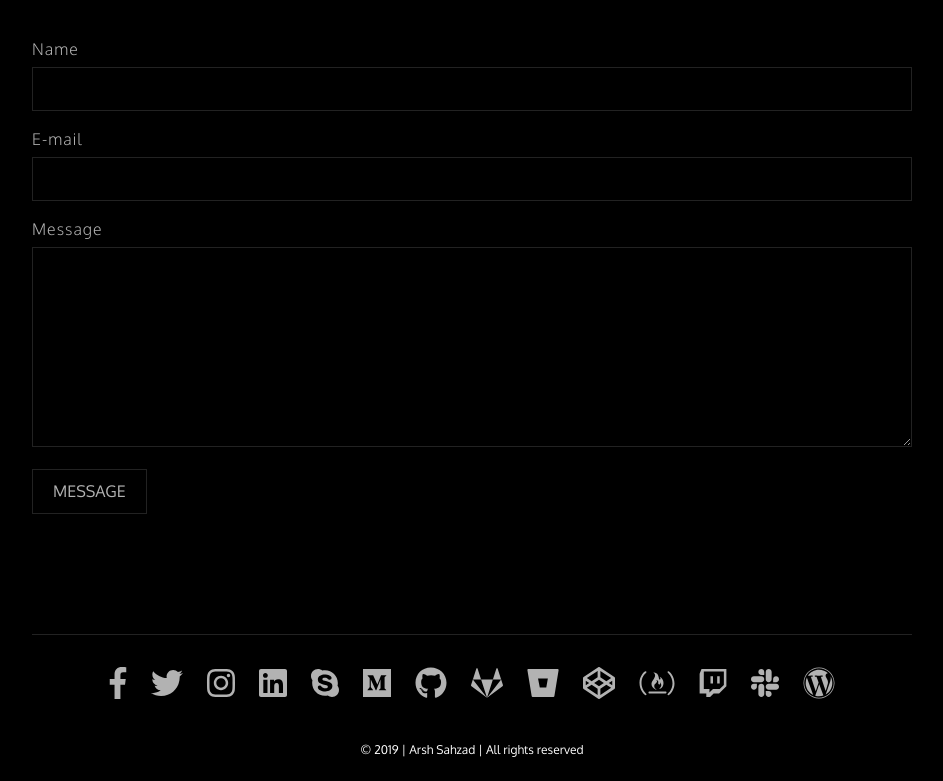
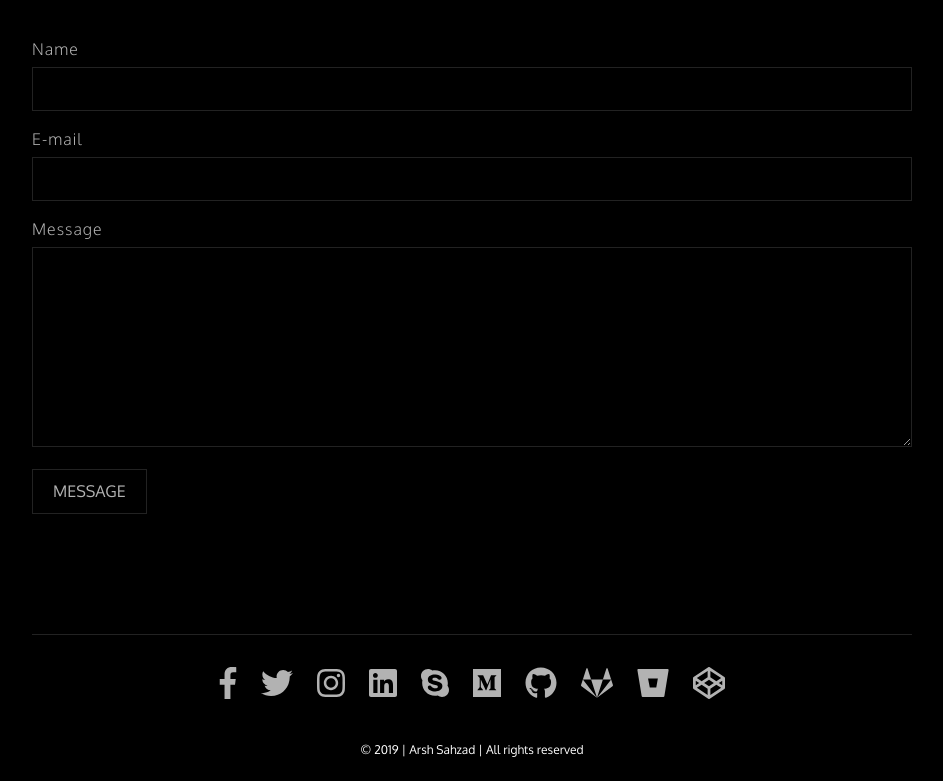
Before and after one commit to harshitsahay99/Portfolio, a plain HTML site: page index.html in a window 1280 px wide. Shown: the part 3128-3909 px from the top of the page, without its empty margins (274-1217 px from the left). Drawn offline with nearby package versions, Linux system fonts and the light colour scheme.

Commit message:
Update index.html

```diff
--- a/index.html
+++ b/index.html
@@ -147,10 +147,6 @@
 			<a href="#"><i class="fab fa-gitlab"></i></a>
 			<a href="#"><i class="fab fa-bitbucket"></i></a>
 			<a href="#"><i class="fab fa-codepen"></i></a>
-			<a href="#"><i class="fab fa-free-code-camp"></i></a>
-			<a href="#"><i class="fab fa-twitch"></i></a>
-			<a href="#"><i class="fab fa-slack"></i></a>
-			<a href="#"><i class="fab fa-wordpress"></i></a>
 		 </section>
 		 <section class="bottom-bar">
 			<p>&copy 2019 | Arsh Sahzad | All rights reserved</p>
```
